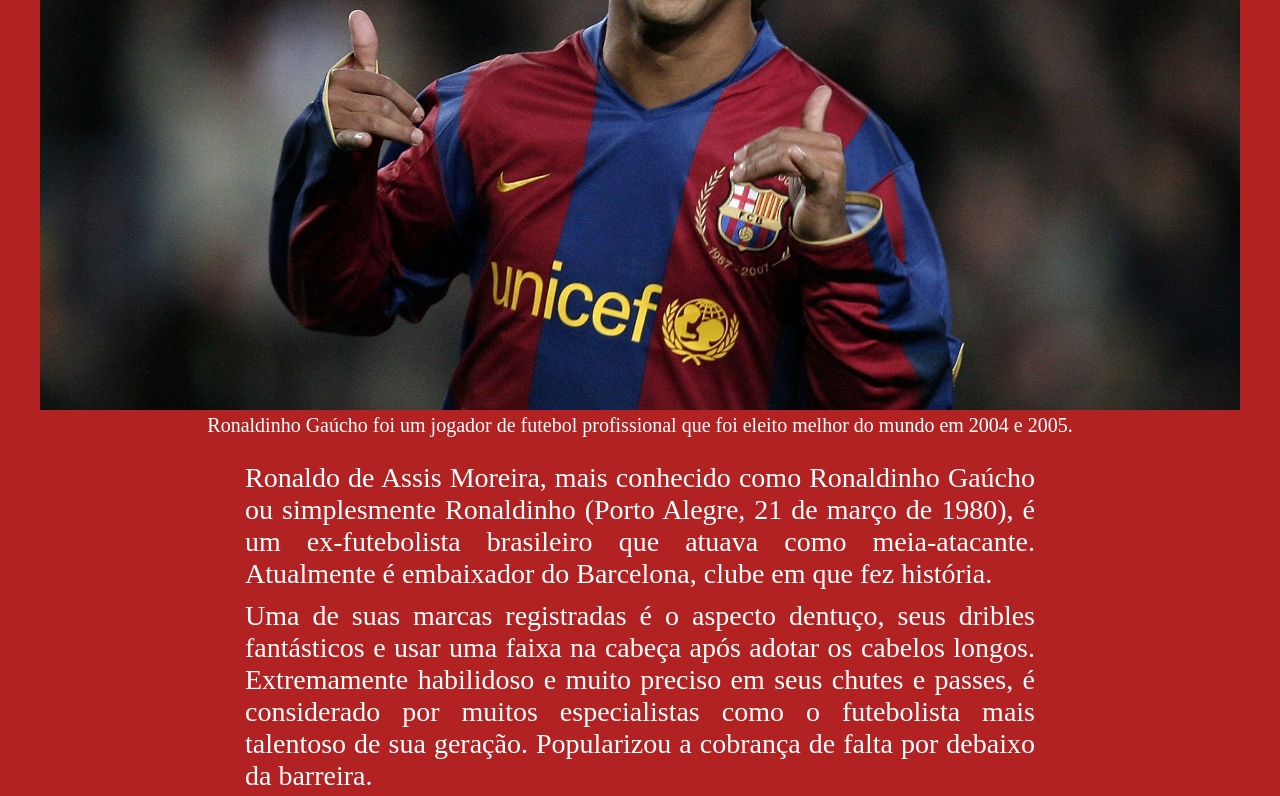
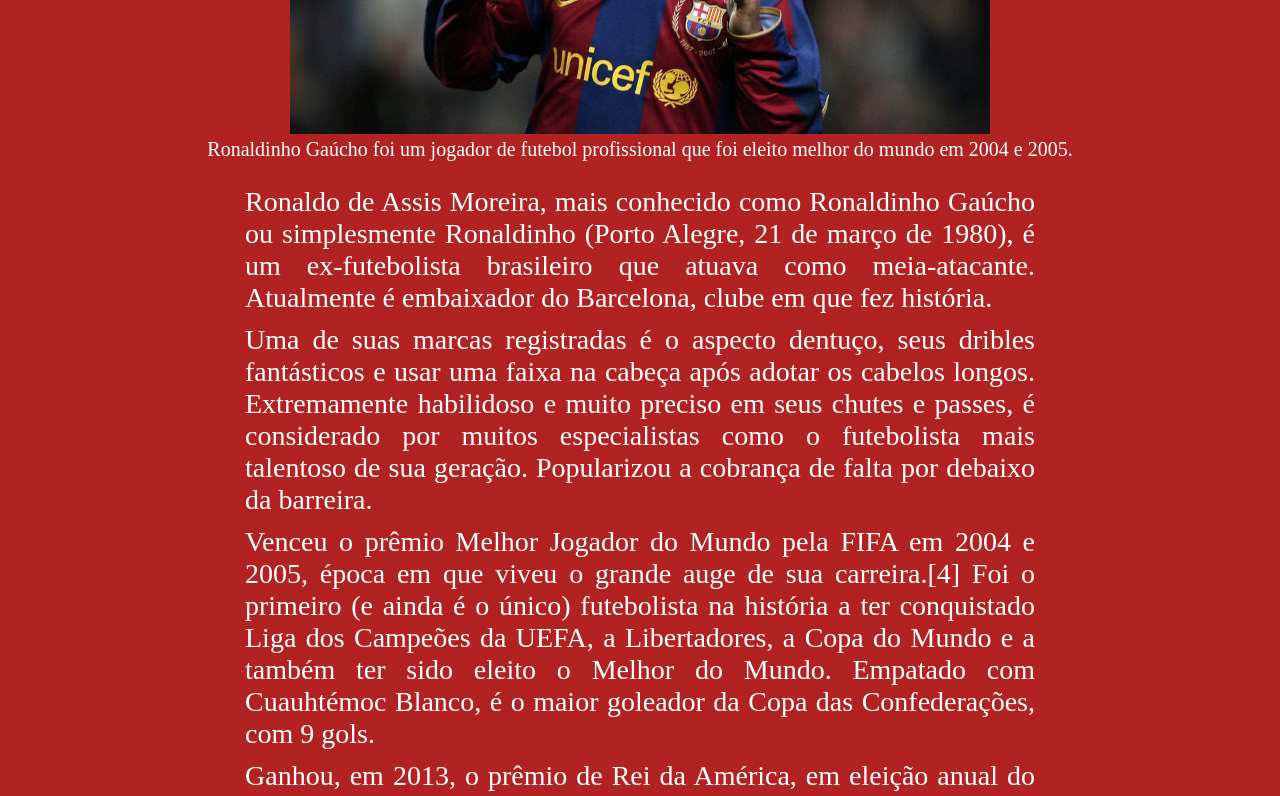
Before and after one commit to Blaankaa/SiteHomenagem, a plain HTML site: page imagens/index.html in a window 1280 px wide. Shown: the part 440-1236 px from the top of the page. Drawn offline with Linux system fonts and the light colour scheme.

Commit message:
atualizei o site

```diff
--- a/imagens/index.html
+++ b/imagens/index.html
@@ -13,22 +13,19 @@
         <h2 id="subtitle">O Bruxo</h2>
     </header>
     <section>
-        <figure id="img-div">
+        <picture id="img-div">
+            <source media="(max-width: 800px)" srcset="R10P.jpg">
+            <source media="(max-width: 1300px)" srcset="R10M.jpg">
             <img id="image" src="R10.jpg" alt="Foto do Ronaldinho Gaúcho">
             <figcaption img-caption>Ronaldinho Gaúcho foi um jogador de futebol profissional que foi eleito melhor do mundo em 2004 e 2005.</figcaption>
-        </figure>
+        </picture>
         <article id="tribute-info">
-
                <p >Ronaldo de Assis Moreira, mais conhecido como Ronaldinho Gaúcho ou simplesmente Ronaldinho (Porto Alegre, 21 de março de 1980), é um ex-futebolista brasileiro que atuava como meia-atacante. Atualmente é embaixador do Barcelona, clube em que fez história.</p>
-
                 <p>Uma de suas marcas registradas é o aspecto dentuço, seus dribles fantásticos e usar uma faixa na cabeça após adotar os cabelos longos. Extremamente habilidoso e muito preciso em seus chutes e passes, é considerado por muitos especialistas como o futebolista mais talentoso de sua geração. Popularizou a cobrança de falta por debaixo da barreira.</p>
-
                 <p>
                     Venceu o prêmio Melhor Jogador do Mundo pela FIFA em 2004 e 2005, época em que viveu o grande auge de sua carreira.[4] Foi o primeiro (e ainda é o único) futebolista na história a ter conquistado Liga dos Campeões da UEFA, a Libertadores, a Copa do Mundo e a também ter sido eleito o Melhor do Mundo. Empatado com Cuauhtémoc Blanco, é o maior goleador da Copa das Confederações, com 9 gols.
-
                 </p>
                 <p>Ganhou, em 2013, o prêmio de Rei da América, em eleição anual do diário El País, do Uruguai, desbancando Neymar e Maxi Rodríguez.</p>
-
         </article>
     </section>
     <footer>
--- a/imagens/style.css
+++ b/imagens/style.css
@@ -7,20 +7,9 @@
 
 #main {
     background-color: snow;
-    display: grid;
-    grid-template-areas:
-    "header"
-    "picture"
-    "article"
-    "footer";
-    grid-template-columns: auto;
-    grid-auto-rows: 150px auto auto auto;
-    min-height: 300px;
-    width: 100%;
 }
 
 header {
-    grid-area: "header";
     background-color: blue;
     padding: 20px;
 }
@@ -45,7 +34,6 @@ section {
 }
 
 #image{
-    grid-area: "picture";
     max-width: 1200px;
     text-align: center;
     padding: 25px;
@@ -59,13 +47,12 @@ figcaption {
 }
 
 #tribute-info {
-    grid-area: "article";
     color: white;
     font-size: 28px;
-    width: 800px;
     text-align: justify;
     margin: auto;
     padding: 20px;
+    max-width: 800px;
 }
 
 p {
@@ -73,7 +60,6 @@ p {
 }
 
 footer {
-    grid-area: "footer";
     background-color: blue;
     padding: 10px;
     color: white;
```
Also changed, not shown: imagens/R10G.jpg (added), imagens/R10M.jpg (added), imagens/R10P.jpg (added).
